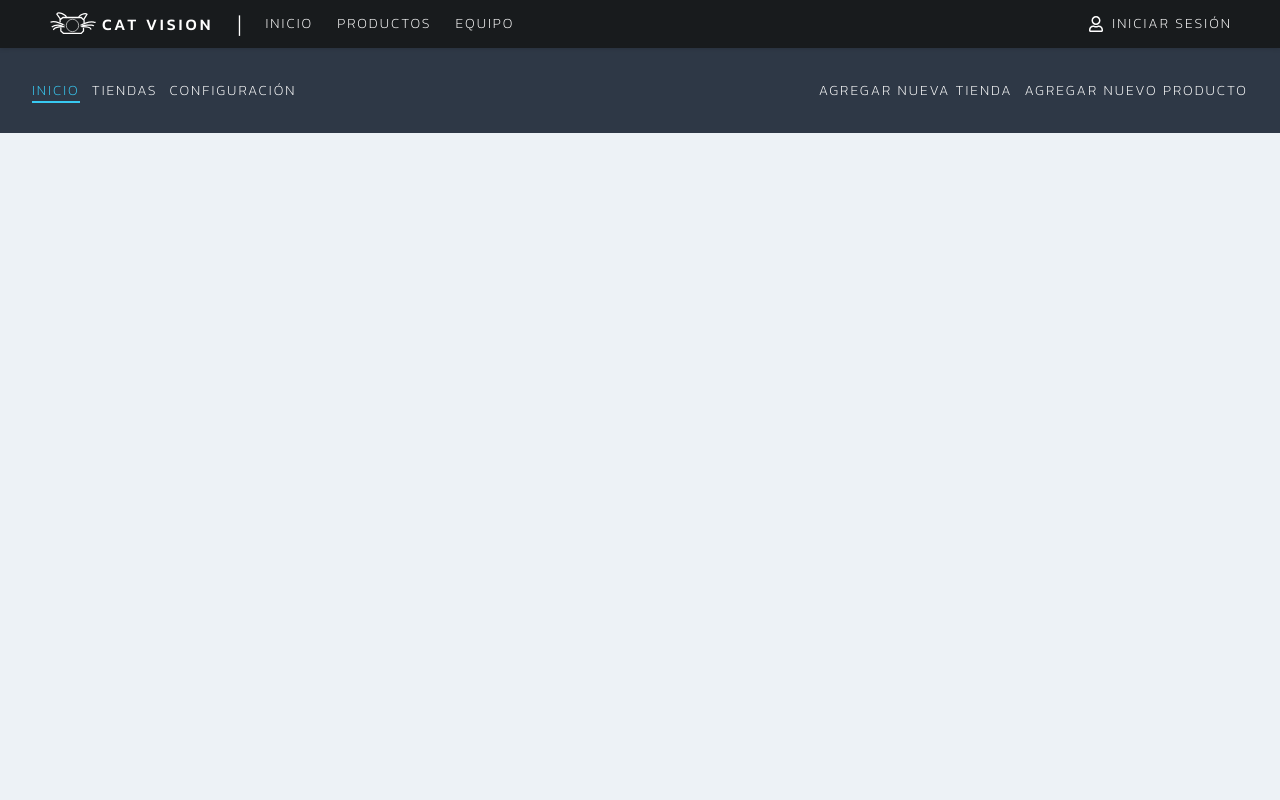
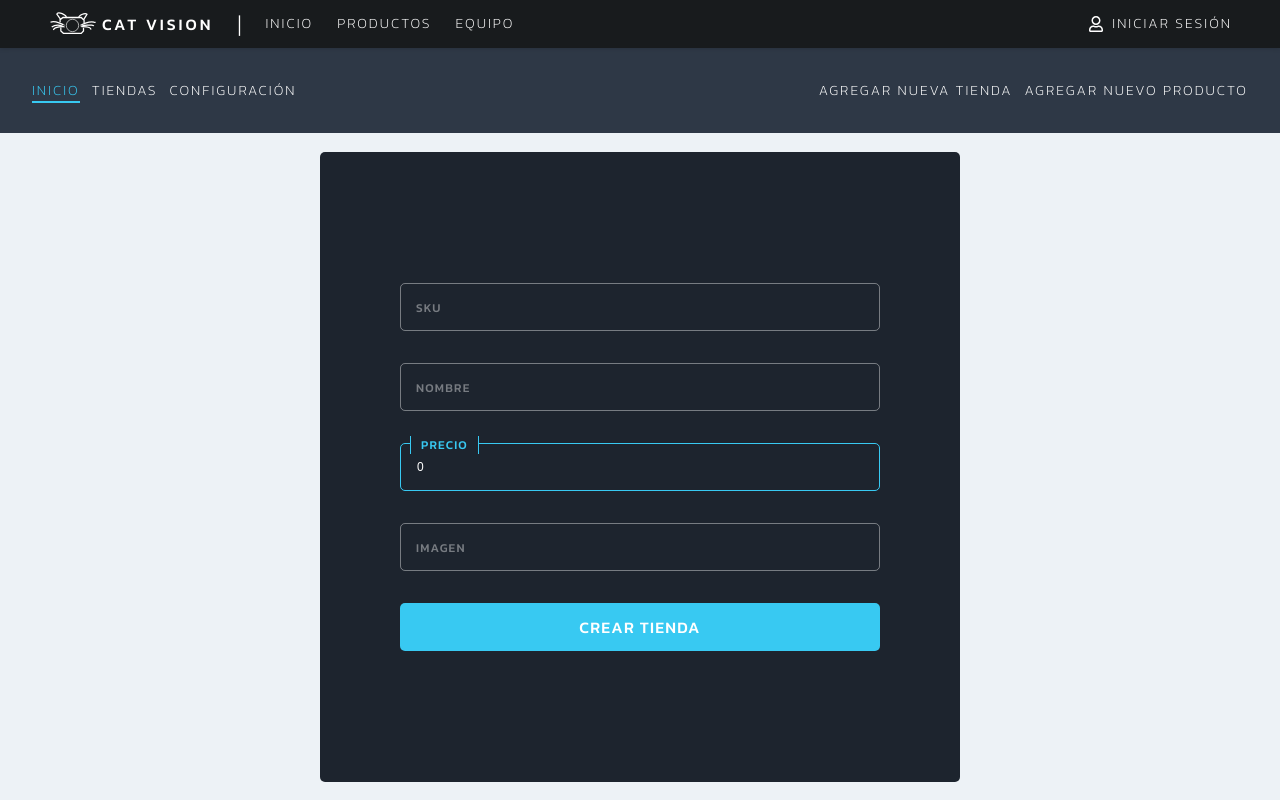
Before and after one commit to Cat-Vision-TECCEM/cat-vision-frontend, a Next.js app: page /dashboard/newProduct in a window 1280 px wide. Built offline with nearby package versions, Linux system fonts and the light colour scheme.

Commit message:
Create Product page

```diff
--- a/pages/dashboard/newProduct.tsx
+++ b/pages/dashboard/newProduct.tsx
@@ -1,14 +1,117 @@
-import { NextPage } from 'next'
-import React from 'react'
-import PageNavigation from '../../components/PageNavigation'
+import { NextPage } from "next";
+import React, { useState } from "react";
+import PageNavigation from "../../components/PageNavigation";
+import toast from "react-hot-toast";
 
 const newProduct: NextPage = () => {
+  const [name, setName] = useState<string>("");
+  const [price, setPrice] = useState<number>(0);
+  const [sku, setSku] = useState<string>("");
+  const [image, setImage] = useState<string>("");
+
+  const createProduct = async (e: React.MouseEvent<HTMLInputElement>) => {
+    e.preventDefault();
+    const creatingProduct = toast.loading("Creando Producto...");
+
+    if (price > 0 && name.length > 3 && sku.length > 3 && image.length > 5) {
+      const productData = {
+        company_id: 1,
+        sku,
+        name,
+        selling_price: price,
+        image,
+      };
+      await fetch(`${process.env.NEXT_PUBLIC_BACK_URL}product/create`, {
+        method: "POST",
+        headers: {
+          "Content-Type": "application/json",
+        },
+        body: JSON.stringify(productData),
+      });
+
+      toast.dismiss(creatingProduct);
+      toast.success("Producto Creado");
+    } else {
+      toast.dismiss(creatingProduct);
+      toast.error(
+        "No se pudo crear el producto, verifique que los campos esten correctos"
+      );
+    }
+  };
+
+  const handleChange = (e: React.ChangeEvent<HTMLInputElement>) => {
+    if (e.target.id === "sku") {
+      setSku(e.target.value);
+    } else if (e.target.id === "name") {
+      setName(e.target.value);
+    } else if (e.target.id === "price") {
+      setPrice(parseInt(e.target.value));
+    } else if (e.target.id === "image") {
+      setImage(e.target.value);
+    }
+  };
+
   return (
     <div className="createContainer">
       <PageNavigation />
+      <form action="POST" className="formContainer">
+        <div className="createProduct">
+          <div className="inputBox">
+            <input
+              type="text"
+              required
+              id="sku"
+              onChange={handleChange}
+              value={sku}
+            />
+            <span>SKU</span>
+          </div>
 
+          <div className="inputBox">
+            <input
+              type="text"
+              required
+              id="name"
+              onChange={handleChange}
+              value={name}
+            />
+            <span>Nombre</span>
+          </div>
+
+          <div className="inputBox">
+            <input
+              type="number"
+              required
+              min={0}
+              id="price"
+              onChange={handleChange}
+              value={price}
+            />
+            <span>Precio</span>
+          </div>
+
+          <div className="inputBox">
+            <input
+              type="text"
+              required
+              id="image"
+              onChange={handleChange}
+              value={image}
+            />
+            <span>Imagen</span>
+          </div>
+
+          <input
+            type="submit"
+            value="Crear Tienda"
+            onClick={(e: React.MouseEvent<HTMLInputElement>) =>
+              createProduct(e)
+            }
+          />
+        </div>
+      </form>
     </div>
-  )
-}
+  );
+};
 
-export default newProduct
+export default newProduct;
--- a/styles/Forms.css
+++ b/styles/Forms.css
@@ -18,6 +18,17 @@
   height: 630px;
   background-color: #1D242E;
   display: flex;
+  border-radius: 5px;
+}
+.createProduct{
+  width: 50%;
+  height: 630px;
+  background-color: #1D242E;
+  display: flex;
+  flex-direction: column;
+  justify-content: center;
+  align-items: center;
+  gap: 32px;
   border-radius: 5px;
 }
 
```
Also changed, not shown: components/NewStoreForm.tsx (+12 -8 lines).
